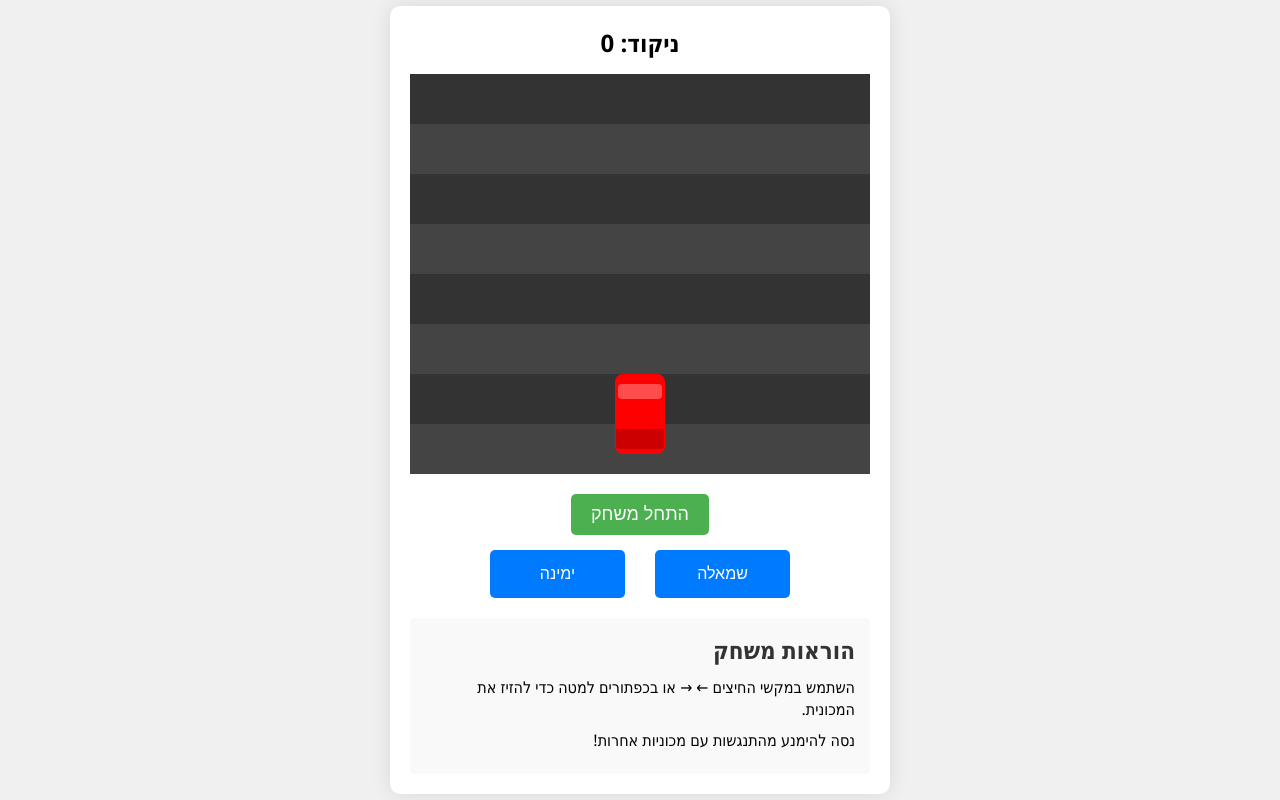
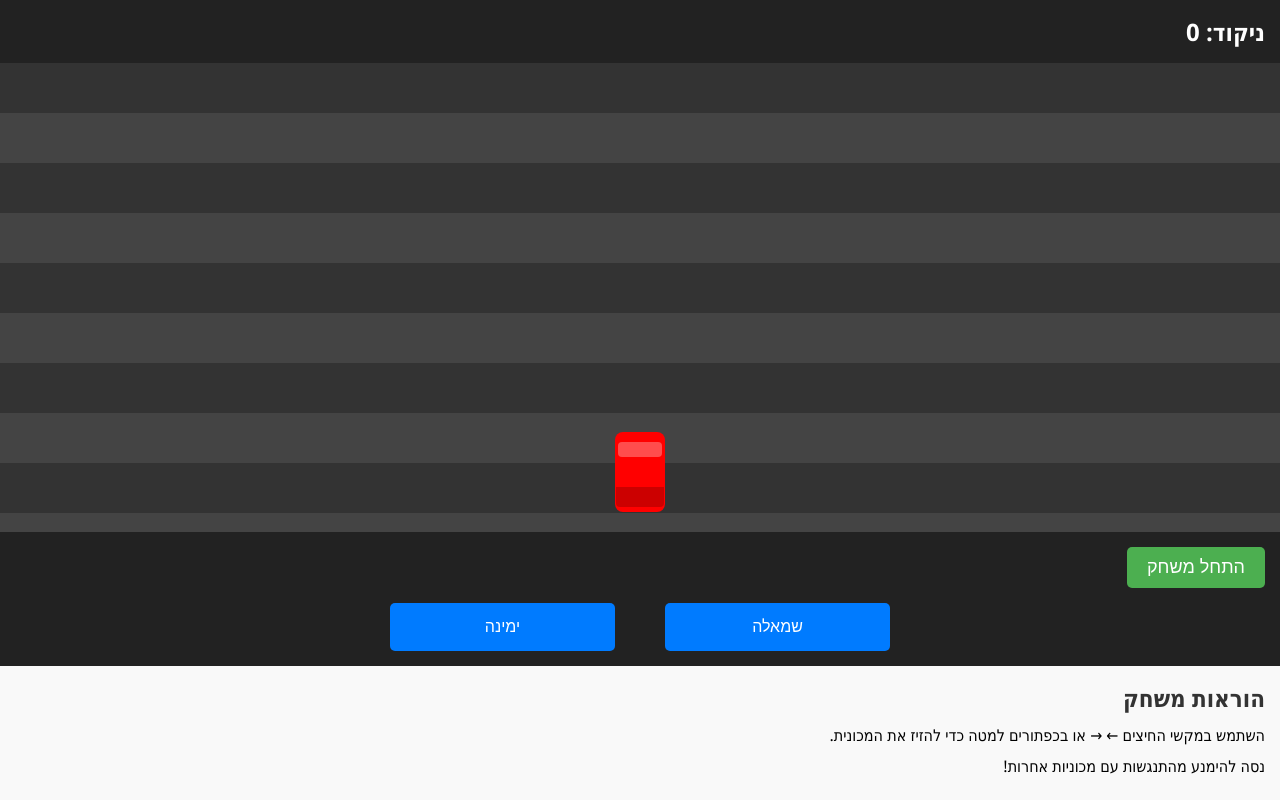
Before and after one commit to yosimn/Games, a plain HTML site: page index.html in a window 1280 px wide. Drawn offline with Linux system fonts and the light colour scheme.

Commit message:
Initial_version

```diff
--- a/script.js
+++ b/script.js
@@ -12,10 +12,16 @@ document.addEventListener('DOMContentLoaded', () => {
     let speed = 5;
     let playerPosition = 50; // באחוזים
     const playerWidth = 50; // רוחב השחקן בפיקסלים
-    const gameAreaWidth = gameArea.offsetWidth;
+    let gameAreaWidth = window.innerWidth; // רוחב אזור המשחק
     const obstacleFrequency = 1500; // תדירות יצירת מכשולים במילישניות
     let lastObstacleTime = 0;
     let obstacles = [];
+
+    // עדכון גודל אזור המשחק בעת שינוי גודל חלון
+    window.addEventListener('resize', () => {
+        gameAreaWidth = window.innerWidth;
+        player.style.left = `calc(${playerPosition}% - ${playerWidth/2}px)`;
+    });
 
     // יצירת הודעת סיום משחק
     const gameOverElement = document.createElement('div');
@@ -92,10 +98,12 @@ document.addEventListener('DOMContentLoaded', () => {
     function movePlayer(direction) {
         if (!gameStarted) return;
 
+        const moveStep = 3; // צעד תנועה קטן יותר למסך גדול
+
         if (direction === 'left' && playerPosition > 0) {
-            playerPosition = Math.max(0, playerPosition - 5);
+            playerPosition = Math.max(0, playerPosition - moveStep);
         } else if (direction === 'right' && playerPosition < 100) {
-            playerPosition = Math.min(100, playerPosition + 5);
+            playerPosition = Math.min(100, playerPosition + moveStep);
         }
 
         player.style.left = `calc(${playerPosition}% - ${playerWidth/2}px)`;
--- a/style.css
+++ b/style.css
@@ -7,35 +7,33 @@
 body {
     font-family: 'Segoe UI', Tahoma, Geneva, Verdana, sans-serif;
     background-color: #f0f0f0;
-    display: flex;
-    justify-content: center;
-    align-items: center;
     min-height: 100vh;
     direction: rtl;
+    overflow: hidden;
 }
 
 .game-container {
     width: 100%;
-    max-width: 500px;
+    height: 100vh;
     background-color: white;
-    border-radius: 10px;
-    box-shadow: 0 0 20px rgba(0, 0, 0, 0.1);
-    padding: 20px;
-    text-align: center;
+    display: flex;
+    flex-direction: column;
 }
 
 .score {
     font-size: 24px;
     font-weight: bold;
-    margin-bottom: 15px;
+    padding: 15px;
+    background-color: #222;
+    color: white;
 }
 
 .game-area {
-    height: 400px;
+    flex: 1;
+    height: calc(100vh - 200px);
     background-color: #333;
     position: relative;
     overflow: hidden;
-    margin-bottom: 20px;
     background-image: repeating-linear-gradient(
         to bottom,
         #333 0px,
@@ -75,7 +73,8 @@ body {
 }
 
 .controls {
-    margin-bottom: 20px;
+    padding: 15px;
+    background-color: #222;
 }
 
 #start-btn {
@@ -96,7 +95,7 @@ body {
 .mobile-controls {
     display: flex;
     justify-content: space-between;
-    max-width: 300px;
+    max-width: 500px;
     margin: 0 auto;
 }
 
@@ -116,11 +115,8 @@ body {
 }
 
 .instructions {
-    margin-top: 20px;
-    text-align: right;
     padding: 15px;
     background-color: #f9f9f9;
-    border-radius: 5px;
 }
 
 .instructions h2 {
```
